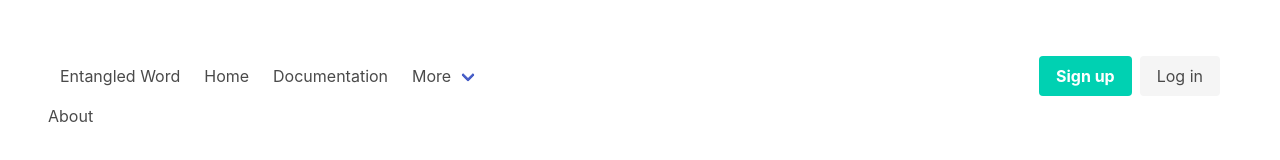
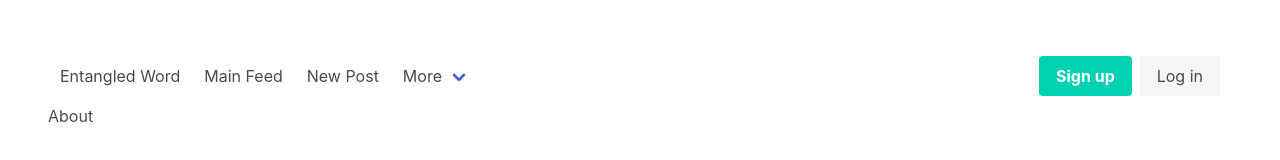
Before and after one commit to reactMGroup/final-project, a React (Create React App) app: page /about in a window 1280 px wide. Shown: the top 160 px of the page. Built offline with nearby package versions, Linux system fonts and the light colour scheme.

Commit message:
Links to feed and new post added

```diff
--- a/src/components/main-menu.jsx
+++ b/src/components/main-menu.jsx
@@ -1,4 +1,5 @@
 import { Component } from "react";
+import { Link } from 'react-router-dom';
 
 class MainMenu extends Component {
 
@@ -18,12 +19,12 @@ class MainMenu extends Component {
                 </div>
                 <div id="navbarBasicExample" class="navbar-menu">
                     <div class="navbar-start">
-                        <a class="navbar-item">
-                            Home
-                        </a>
-                        <a class="navbar-item">
-                            Documentation
-                        </a>
+                        <Link to="/feed" className="navbar-item">
+                            Main Feed
+                        </Link>
+                        <Link to="/new" className="navbar-item">
+                            New Post
+                        </Link>
                         <div class="navbar-item has-dropdown is-hoverable">
                             <a class="navbar-link">
                                 More
```
